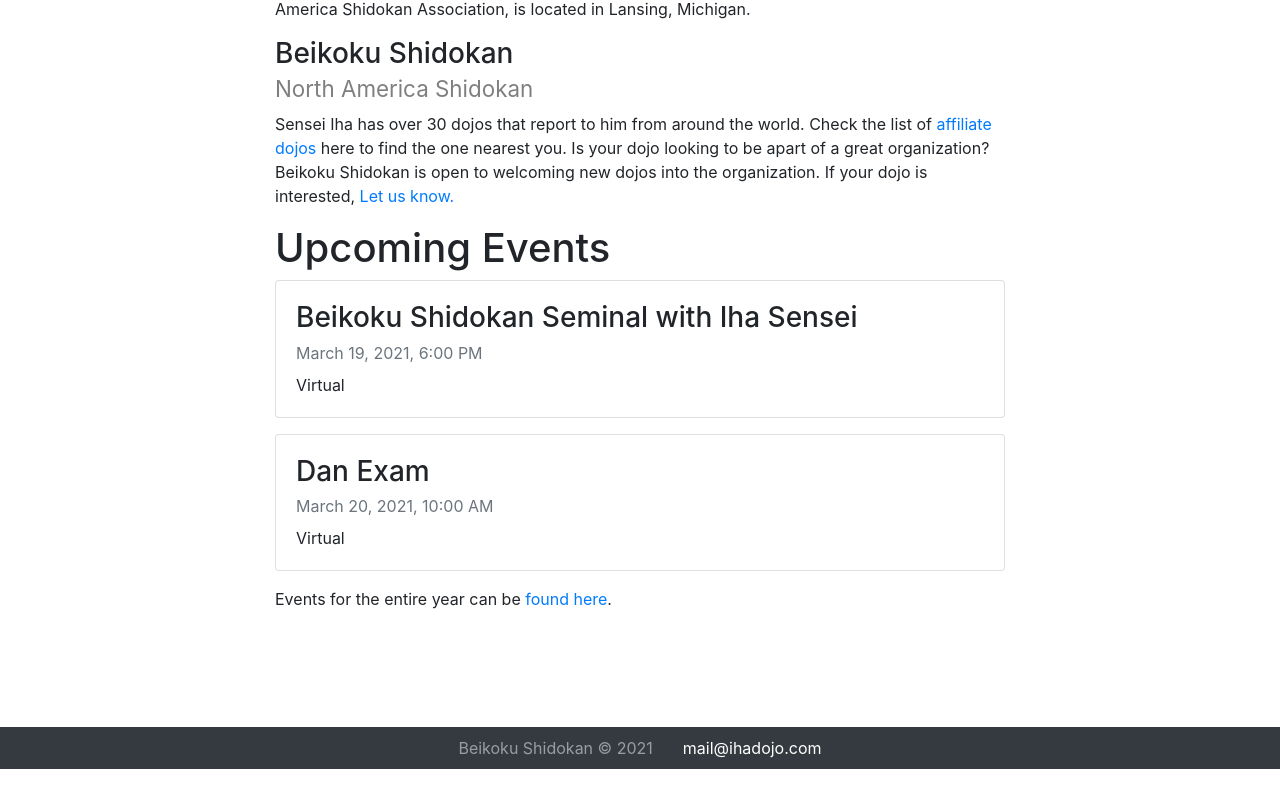
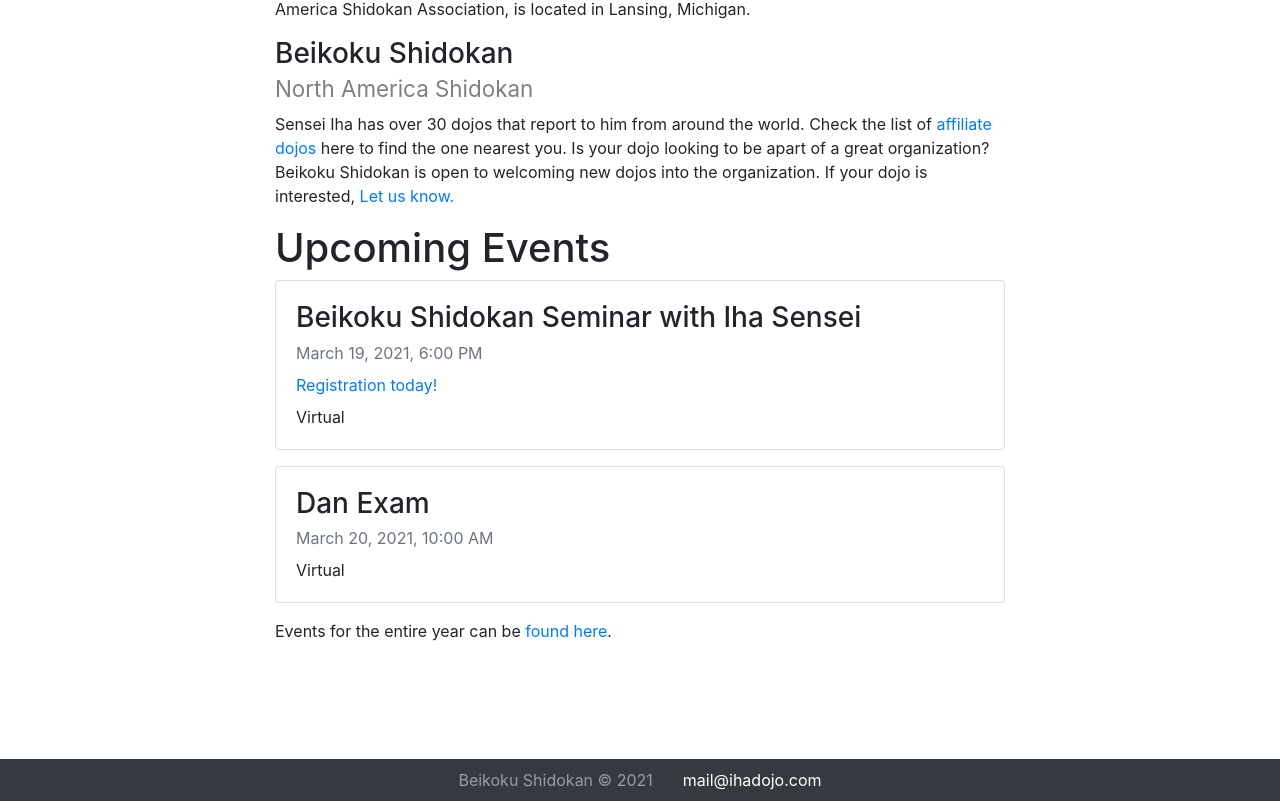
Before and after one commit to hendryau/ihadojo.com, an Angular app: page / in a window 1280 px wide. Shown: the part 1701-2502 px from the top of the page. Before the commit the page ends 2470 px from the top, so only its background shows below. Built offline with nearby package versions, Linux system fonts and the light colour scheme.

Commit message:
update events

```diff
--- a/src/app/event/events.ts
+++ b/src/app/event/events.ts
@@ -204,9 +204,12 @@
     date: "2021-02-20T12:00:00",
   },
   {
-    title: "Beikoku Shidokan Seminal with Iha Sensei",
+    title: "Beikoku Shidokan Seminar with Iha Sensei",
     location: "Virtual",
     date: "2021-03-19T18:00:00",
+    content: `
+      <a target="_blank" href="https://www.eventbrite.com/e/2021-beikoku-shidokan-karatedo-virtual-spring-seminar-tickets-144015298635?fbclid=IwAR1GAeyZMlbY5zQQGFXfYqAAQIKgf9wHZ3OCa3zGM116SdepSpQITyww7nE">Registration today!</a>
+    `
   },
   {
     title: "Dan Exam",
```
